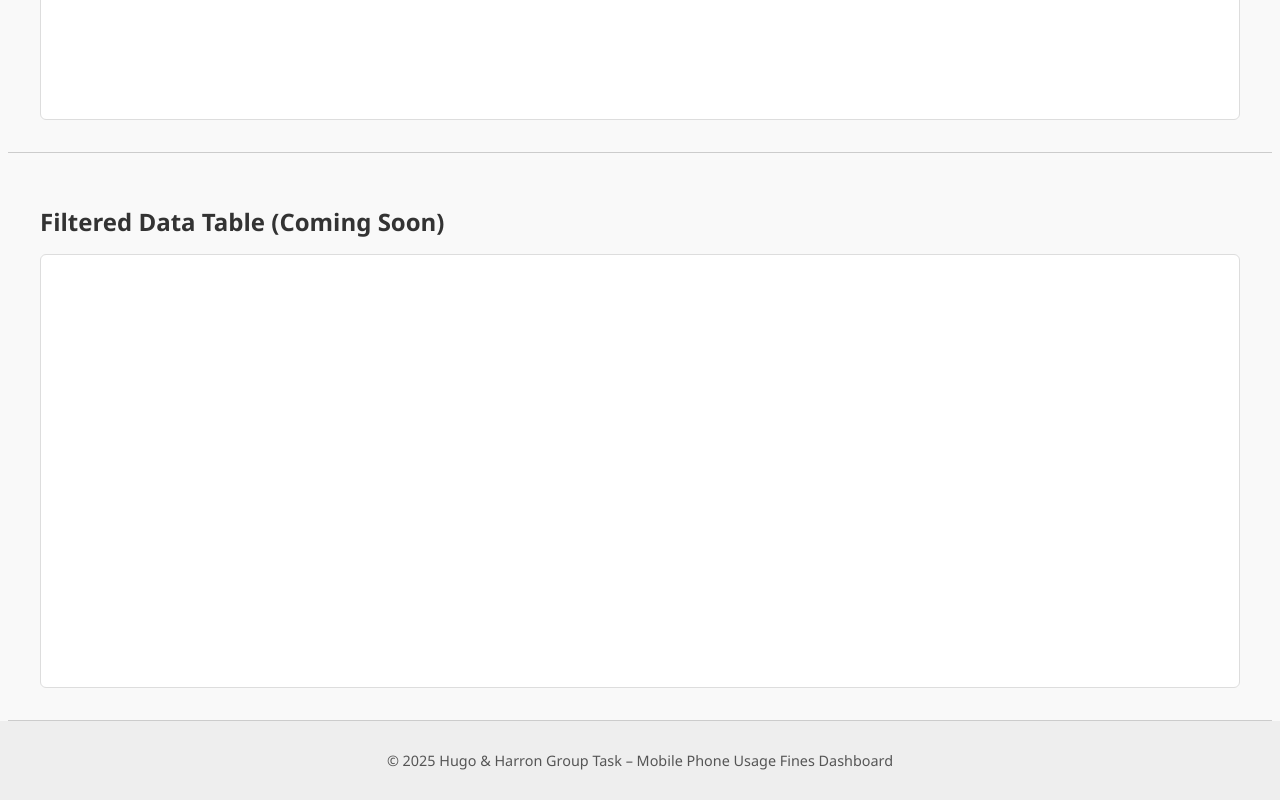
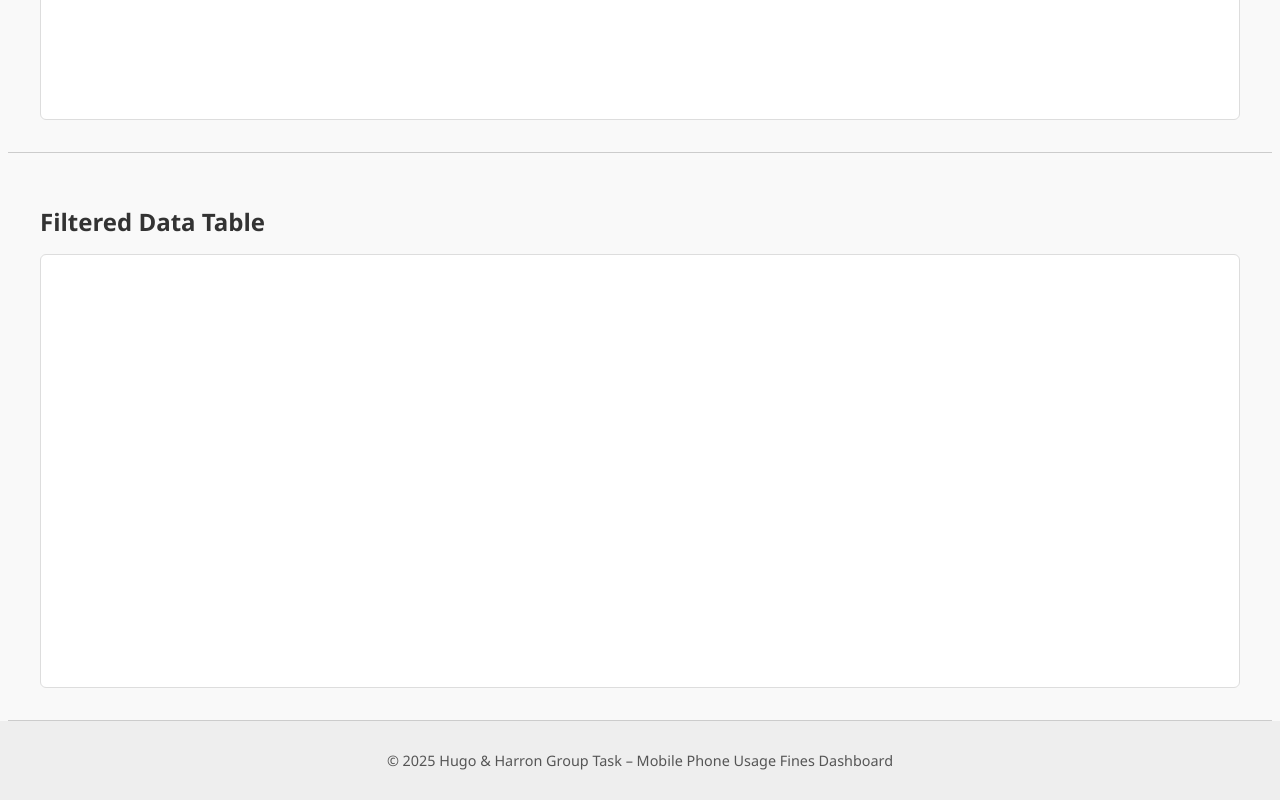
Before and after one commit to Hugo-Zh0/Data-Visualisation-Project-Dashboard, a plain HTML site: page dashboard.html in a window 1280 px wide. Shown: the part 1681-2481 px from the top of the page. Drawn offline with nearby package versions, Linux system fonts and the light colour scheme.

Commit message:
updated comments and some text

```diff
--- a/dashboard.html
+++ b/dashboard.html
@@ -8,7 +8,7 @@
 </head>
 <body>
 
-  <!-- 🔗 Navigation -->
+  <!-- Navigation -->
   <nav class="navbar">
     <h1>Mobile Phone Fines Dashboard</h1>
     <div class="nav-links">
@@ -17,41 +17,41 @@
     </div>
   </nav>
 
-  <!-- 📊 KPI Summary Section -->
+  <!-- Summary Section -->
   <section id="summary-cards" class="dashboard-section">
-    <!-- Summary cards will be rendered here by summaryCards.js -->
+
   </section>
 
-  <!-- 📈 Line Chart Section -->
+  <!-- Line Chart Section -->
   <section id="line-chart" class="dashboard-section">
     <h2>Fines Over Time (2008–2023)</h2>
     <div id="lineChartContainer"></div>
   </section>
 
-  <!-- 📊 Bar Chart Section -->
+  <!-- Bar Chart Section -->
   <section id="bar-chart" class="dashboard-section">
     <h2>Fines per 10,000 Licence Holders by Jurisdiction</h2>
     <div id="barChartContainer"></div>
   </section>
 
-  <!-- 🔵 Dot Plot or Detection Breakdown -->
+  <!-- Dot Plot or Detection Breakdown -->
   <section id="dot-plot" class="dashboard-section">
     <h2>Detection Method Breakdown by Jurisdiction</h2>
     <div id="dotPlotContainer"></div>
   </section>
 
-  <!-- 📋 Data Table Section (optional) -->
+  <!-- Data Table Section (optional) -->
   <section id="data-table" class="dashboard-section">
-    <h2>Filtered Data Table (Coming Soon)</h2>
+    <h2>Filtered Data Table</h2>
     <div id="tableContainer"></div>
   </section>
 
-  <!-- 📜 Footer -->
+  <!-- Footer -->
   <footer>
     <p>&copy; 2025 Hugo & Harron Group Task – Mobile Phone Usage Fines Dashboard</p>
   </footer>
 
-  <!-- 🧠 D3.js and Chart Script -->
+  <!-- D3.js and Chart Script -->
   <script src="https://d3js.org/d3.v7.min.js"></script>
   <script src="js/summaryCards.js"></script>
   <script src="js/lineChart.js"></script>
```
Also changed, not shown: index.html (+1 -1 lines).
